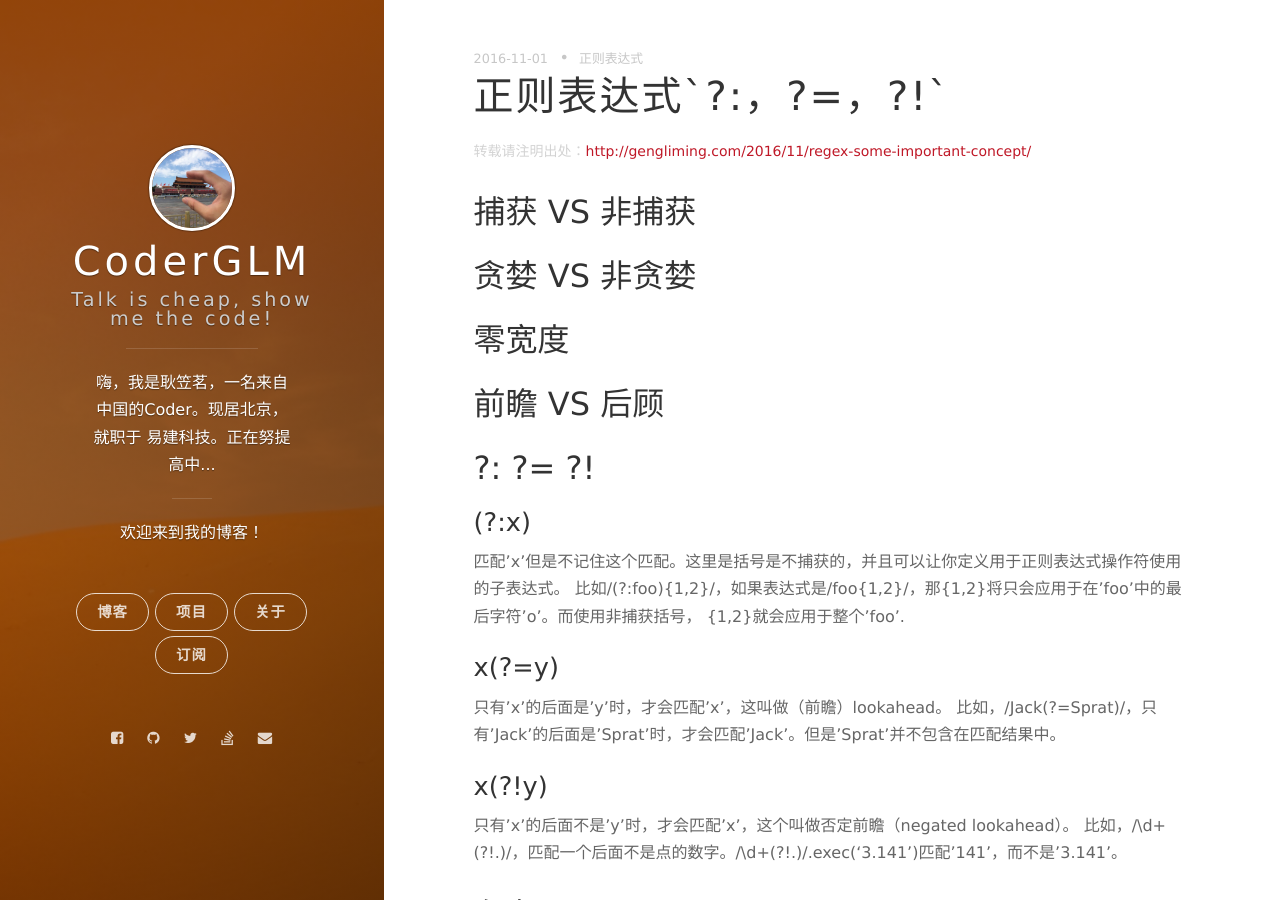
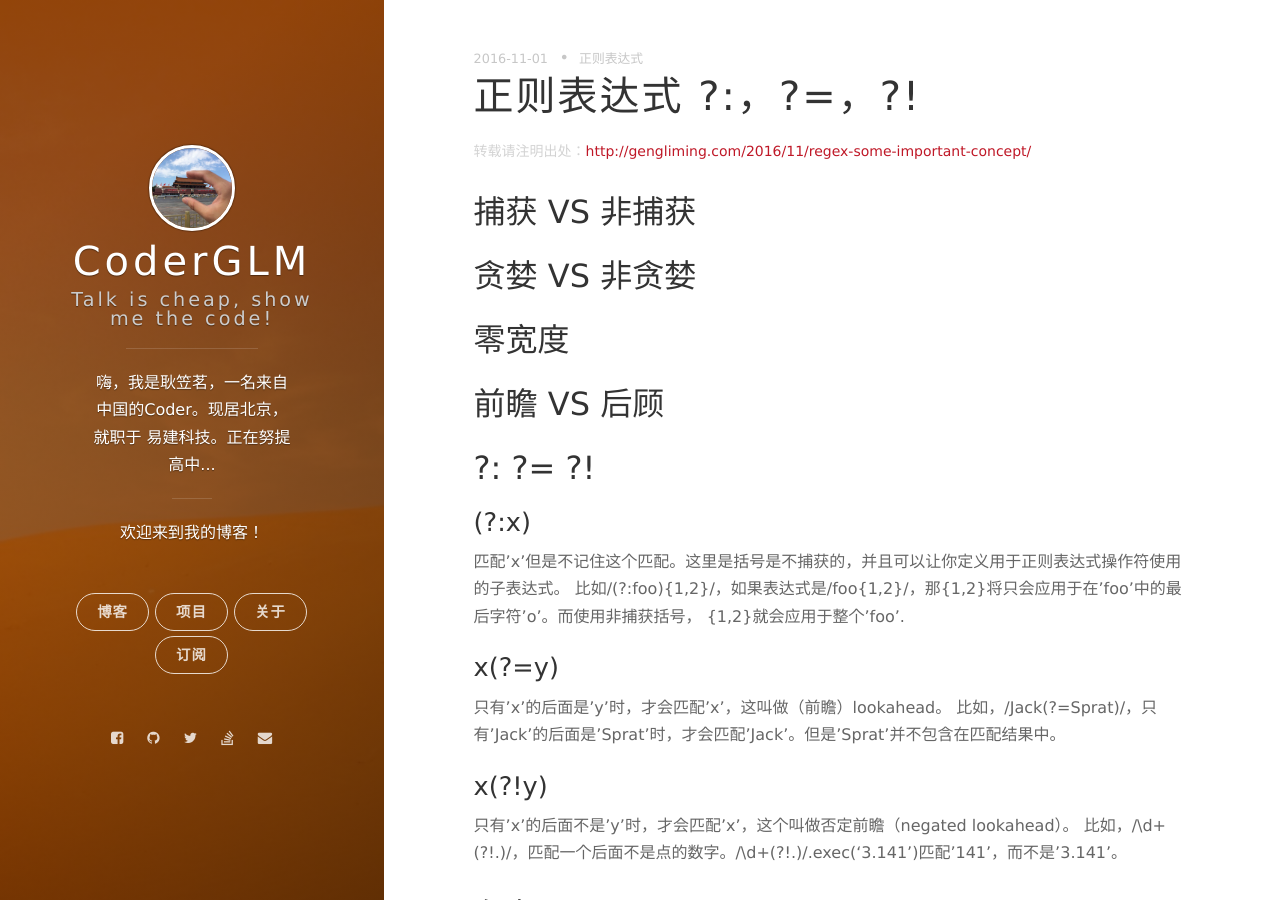
Before and after one commit to CoderLim/jekyll-based-blog, a Jekyll site: the page built from _posts/2016-11-01-regex-some-important-concept.markdown, in a window 1280 px wide and 900 px high. Built offline with Jekyll 4.4.1, drawn with Linux system fonts in a browser that asks for light colours; nearby versions of some CDN libraries; comment, search, counter and statistics services are not loaded.

```diff
--- a/_posts/2016-11-01-regex-some-important-concept.markdown
+++ b/_posts/2016-11-01-regex-some-important-concept.markdown
@@ -1,6 +1,6 @@
 ---
 layout: post
-title: 正则表达式`?:，?=，?!`
+title: 正则表达式 ?:，?=，?!
 date: 2016.11.01 10:12.000000000 +09:00
 category: 正则表达式
 description:  本文详细解读`?:，?=，?!`的使用方法
```
